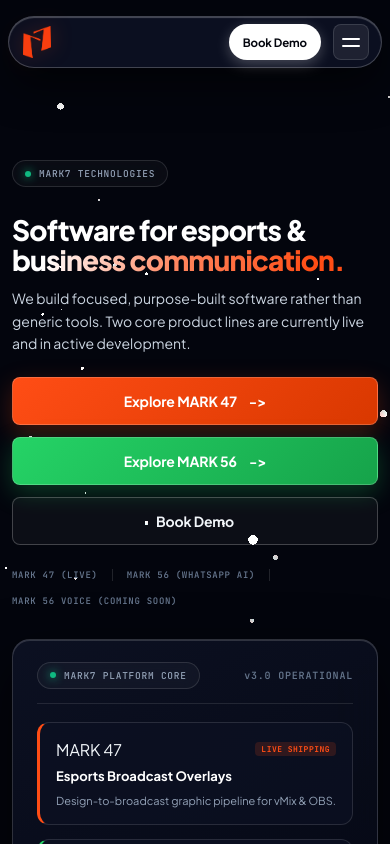
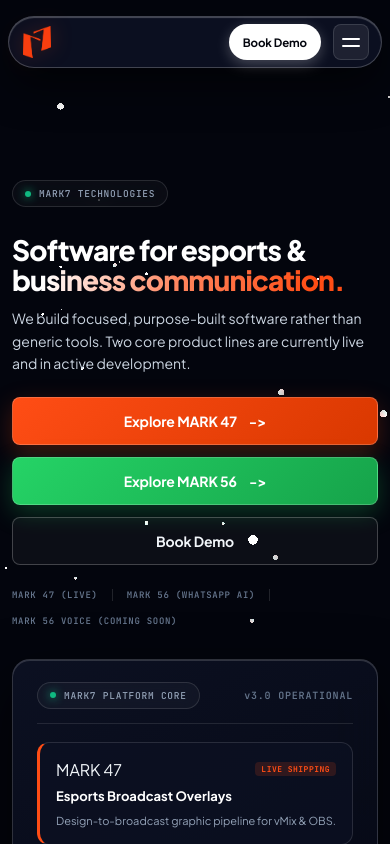
Before and after one commit to maaz9999/mark7technologies, a Next.js app: page / in a window 390 px wide. Shown: the top 844 px of the page. Built offline with nearby package versions, Linux system fonts and the light colour scheme.

Commit message:
Increase hero section top padding to 260px for additional vertical clearance

```diff
--- a/app/globals.css
+++ b/app/globals.css
@@ -351,14 +351,14 @@
   flex-shrink: 0 !important;
 }
 
-/* 2-COLUMN HERO LAYOUT (SPACIOUS 210PX TOP PADDING BELOW STICKY NAVBAR) */
+/* 2-COLUMN HERO LAYOUT (SPACIOUS 260PX TOP PADDING BELOW STICKY NAVBAR) */
 .hero-v2, .inner-hero {
   min-height: auto !important;
   display: grid !important;
   grid-template-columns: 1.05fr 0.95fr !important;
   gap: 36px !important;
   align-items: flex-start !important;
-  padding-block: 210px 60px !important;
+  padding-block: 260px 60px !important;
   position: relative !important;
   background: transparent !important;
 }
@@ -1218,7 +1218,7 @@
 @media (max-width: 1050px) {
   .hero-v2, .inner-hero {
     grid-template-columns: 1fr !important;
-    padding-block: 160px 40px !important;
+    padding-block: 180px 40px !important;
     gap: 32px !important;
   }
 }
```
